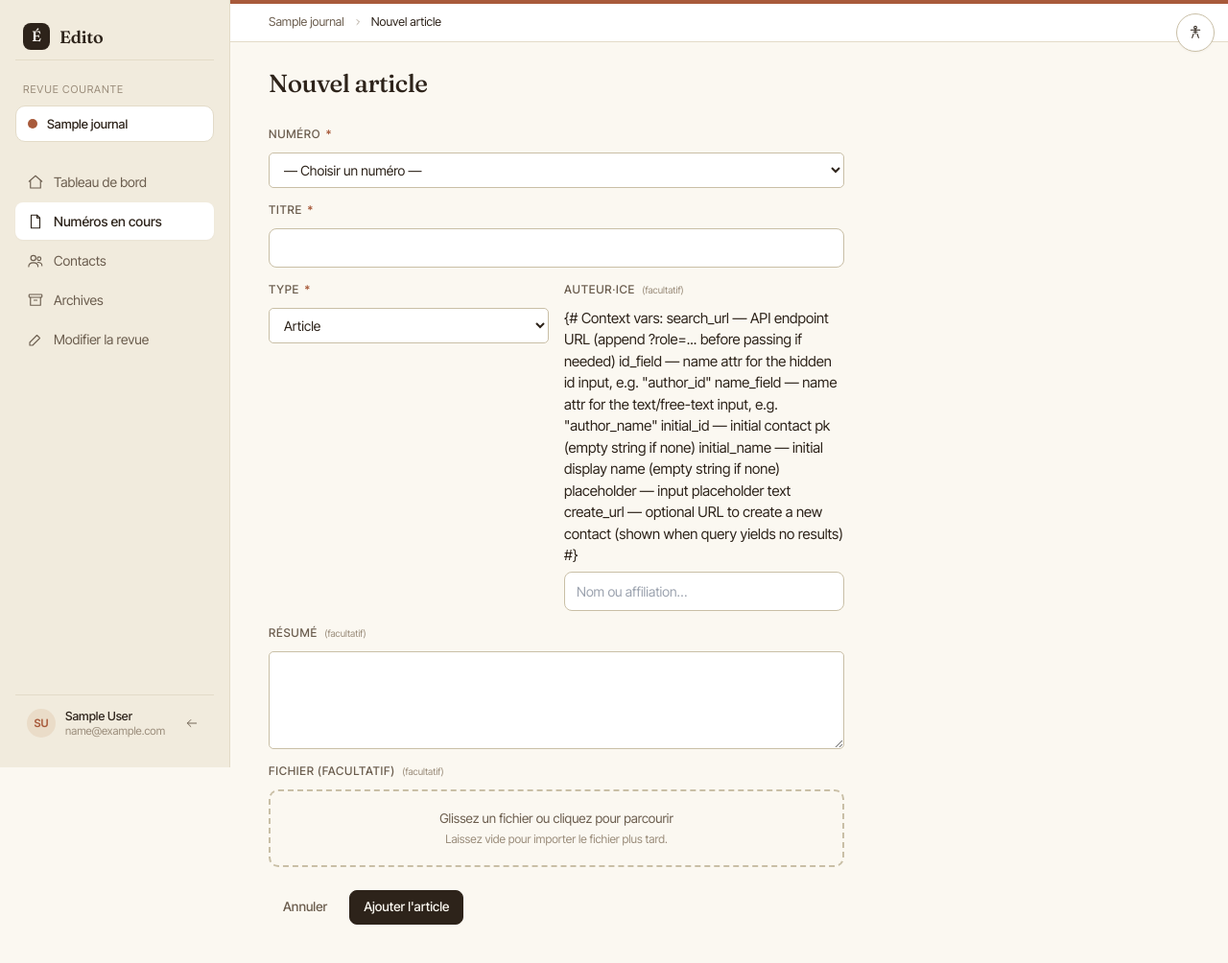
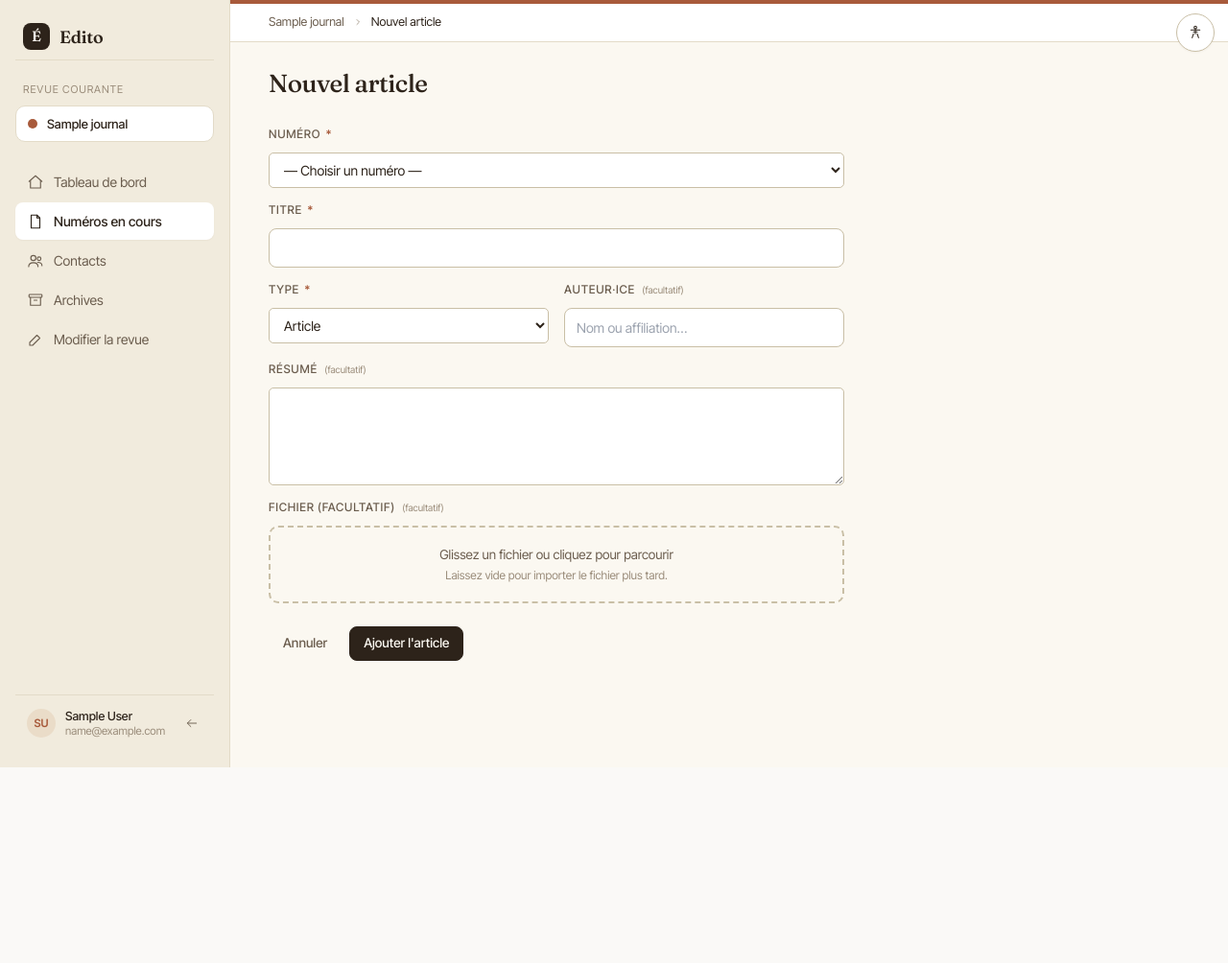
Before and after one commit to Hsbtqemy/larevue, a Django app: a page that uses templates/base.html in a window 1280 px wide. Shown: the top 1004 px of the page at 96% size. After the commit the page ends 800 px from the top, so only its background shows below. Run offline with Django 5.2, Linux system fonts and the light colour scheme; a user stored in the database is signed in; tables that the repository leaves empty hold one stand-in row (values such as "Sample post"); some libraries are stand-ins or nearby versions.

Commit message:
refactor(simplify): élimination des doublons détectés au /simplify pass
- MAX_UPLOAD_MB extrait dans apps/core/utils et importé dans issues/forms et journals/forms
- .all() redondant supprimé après select_related() dans issues/views et journals/views
- db inutile retiré du fixture doc (journal et user le fournissent déjà)
- _apply_article_creation_extras() extrait pour dédupliquer le post_create des deux vues ArticleCreate
- Préfixe _kw mutualisé dans ArticleDetailView pour les URL du contexte
- db_models.Q → Q (import direct) dans contacts/views
- Commentaires de contrat retirés des partials _confirm_delete et _contact_autocomplete
- Meilleure gestion des réponses non-JSON dans edito.js

Co-Authored-By: Claude Sonnet 4.6 <noreply@anthropic.com>

```diff
--- a/apps/articles/forms.py
+++ b/apps/articles/forms.py
@@ -14,8 +14,7 @@ class ArticleEditForm(forms.ModelForm):
 
     class Meta:
         model = Article
-        fields = ["title", "article_type", "abstract"]
-        widgets = {"abstract": forms.Textarea(attrs={"rows": 4})}
+        fields = ["title", "article_type"]
 
 
 class ArticleCreateForm(forms.ModelForm):
--- a/apps/articles/views.py
+++ b/apps/articles/views.py
@@ -43,6 +43,20 @@ def _resolve_author(post_data, journal):
     return None, author_name
 
 
+def _apply_article_creation_extras(instance, post_data, journal, form, uploaded_by):
+    author, override = _resolve_author(post_data, journal)
+    instance.author = author
+    instance.author_name_override = override
+    f = form.cleaned_data.get("file")
+    update_fields = ["author", "author_name_override"]
+    if f:
+        instance.mark_received()
+        update_fields.append("state")
+    instance.save(update_fields=update_fields)
+    if f:
+        ArticleVersion.objects.create(article=instance, file=f, uploaded_by=uploaded_by)
+
+
 class ArticleCreateView(JournalOwnedCreateView):
     form_class = ArticleCreateForm
     template_name = "articles/create.html"
@@ -73,15 +87,7 @@ class ArticleCreateView(JournalOwnedCreateView):
         instance.issue = self.issue
 
     def post_create(self, instance, form):
-        author, override = _resolve_author(self.request.POST, self.request.journal)
-        instance.author = author
-        instance.author_name_override = override
-        instance.save(update_fields=["author", "author_name_override"])
-        f = form.cleaned_data.get("file")
-        if f:
-            instance.mark_received()
-            instance.save()
-            ArticleVersion.objects.create(article=instance, file=f, uploaded_by=self.request.user)
+        _apply_article_creation_extras(instance, self.request.POST, self.request.journal, form, self.request.user)
 
     def get_success_url(self, instance):
         return reverse(
@@ -120,15 +126,7 @@ class ArticleCreateFromJournalView(JournalOwnedCreateView):
         instance.issue = form.cleaned_data["issue"]
 
     def post_create(self, instance, form):
-        author, override = _resolve_author(self.request.POST, self.request.journal)
-        instance.author = author
-        instance.author_name_override = override
-        instance.save(update_fields=["author", "author_name_override"])
-        f = form.cleaned_data.get("file")
-        if f:
-            instance.mark_received()
-            instance.save()
-            ArticleVersion.objects.create(article=instance, file=f, uploaded_by=self.request.user)
+        _apply_article_creation_extras(instance, self.request.POST, self.request.journal, form, self.request.user)
 
     def get_success_url(self, instance):
         return reverse(
@@ -311,6 +309,7 @@ class ArticleDetailView(JournalMemberRequiredMixin, DetailView):
         show_file_upload = not is_archived and article.state not in _UPLOAD_BLOCKED_STATES
         file_upload_is_first = article.state == Article.State.PENDING
 
+        _kw = {"slug": journal.slug, "issue_id": issue.pk, "article_id": article.pk}
         ctx.update({
             "issue": issue,
             "journal": journal,
@@ -340,6 +339,11 @@ class ArticleDetailView(JournalMemberRequiredMixin, DetailView):
             "file_upload_url": file_upload_url,
             "show_file_upload": show_file_upload,
             "file_upload_is_first": file_upload_is_first,
+            "patch_url": reverse("articles:patch", kwargs=_kw),
+            "edit_url": reverse("articles:edit", kwargs=_kw),
+            "delete_url": reverse("articles:delete", kwargs=_kw),
+            "note_create_url": reverse("articles:note_create", kwargs=_kw),
+            "review_create_url": reverse("articles:review_create", kwargs=_kw),
         })
         return ctx
 
--- a/apps/core/utils.py
+++ b/apps/core/utils.py
@@ -1,6 +1,8 @@
 import os
 
 from django.http import FileResponse
+
+MAX_UPLOAD_MB = 25
 
 
 def file_response(field_file):
--- a/apps/issues/forms.py
+++ b/apps/issues/forms.py
@@ -1,8 +1,7 @@
 from django import forms
 
+from apps.core.utils import MAX_UPLOAD_MB
 from apps.issues.models import Issue, IssueDocument
-
-MAX_UPLOAD_MB = 25
 
 
 class IssueEditForm(forms.ModelForm):
--- a/apps/issues/views.py
+++ b/apps/issues/views.py
@@ -253,7 +253,7 @@ class IssueDetailView(JournalMemberRequiredMixin, DetailView):
         )
 
         _doc_kw = {"slug": journal.slug, "issue_id": issue.pk}
-        documents = list(issue.documents.select_related("uploaded_by").all())
+        documents = list(issue.documents.select_related("uploaded_by"))
         for doc in documents:
             doc.download_url = reverse(
                 "issues:document_download", kwargs={**_doc_kw, "doc_id": doc.pk}
--- a/apps/journals/forms.py
+++ b/apps/journals/forms.py
@@ -1,8 +1,7 @@
 from django import forms
 
+from apps.core.utils import MAX_UPLOAD_MB
 from apps.journals.models import Journal, JournalDocument
-
-MAX_UPLOAD_MB = 25
 
 
 class JournalEditForm(forms.ModelForm):
--- a/apps/journals/views.py
+++ b/apps/journals/views.py
@@ -192,7 +192,7 @@ class JournalEditView(JournalMemberRequiredMixin, View):
     def _context(self, form):
         journal = self.request.journal
         _kw = {"slug": journal.slug}
-        documents = list(journal.documents.select_related("uploaded_by").all())
+        documents = list(journal.documents.select_related("uploaded_by"))
         for doc in documents:
             doc.download_url = reverse("journal_document_download", kwargs={**_kw, "doc_id": doc.pk})
             doc.delete_url = reverse("journal_document_delete", kwargs={**_kw, "doc_id": doc.pk})
--- a/static/js/edito.js
+++ b/static/js/edito.js
@@ -193,14 +193,20 @@ document.addEventListener("alpine:init", () => {
           headers: { "X-CSRFToken": getCsrfToken() },
           body: new FormData(form),
         });
-        const data = await res.json();
+        let data;
+        try {
+          data = await res.json();
+        } catch {
+          this.errors = { __all__: [`Erreur serveur (${res.status}).`] };
+          return;
+        }
         if (res.ok) {
           window.location.href = data.redirect_url;
         } else {
-          this.errors = data.errors || {};
+          this.errors = data.errors || { __all__: [data.error || `Erreur (${res.status}).`] };
         }
       } catch (e) {
-        this.errors = { __all__: ["Erreur lors de l'enregistrement."] };
+        this.errors = { __all__: ["Erreur réseau."] };
       } finally {
         this.saving = false;
       }
--- a/templates/base.html
+++ b/templates/base.html
@@ -30,7 +30,7 @@
   <style>[x-cloak]{display:none !important}</style>
   <script src="https://cdn.tailwindcss.com"></script>
   {% load static %}
-  <script defer src="{% static 'js/edito.js' %}?v=20260425d"></script>
+  <script defer src="{% static 'js/edito.js' %}?v=20260425e"></script>
   <script defer src="https://cdn.jsdelivr.net/npm/alpinejs@3.x.x/dist/cdn.min.js"></script>
   {% block extra_head %}{% endblock %}
 </head>
--- a/templates/partials/_confirm_delete.html
+++ b/templates/partials/_confirm_delete.html
@@ -1,7 +1,3 @@
-{# Confirm-delete modal.
-   Context: delete_url, title (opt), message (opt), confirm_label (opt),
-   require_typing (opt), trigger_label (opt), trigger_cls (opt).
-   Server contract: returns JSON {"redirect_url": "..."} on success. #}
 {% if require_typing %}
 <div x-data="confirmDelete('{{ delete_url }}', '{{ require_typing|escapejs }}')">
 {% else %}
--- a/templates/partials/_contact_autocomplete.html
+++ b/templates/partials/_contact_autocomplete.html
@@ -1,14 +1,4 @@
 {% load edito %}
-{#
-  Context vars:
-    search_url    — API endpoint URL (append ?role=... before passing if needed)
-    id_field      — name attr for the hidden id input, e.g. "author_id"
-    name_field    — name attr for the text/free-text input, e.g. "author_name"
-    initial_id    — initial contact pk (empty string if none)
-    initial_name  — initial display name (empty string if none)
-    placeholder   — input placeholder text
-    create_url    — optional URL to create a new contact (shown when query yields no results)
-#}
 <div x-data="contactAutocomplete({ searchUrl: '{{ search_url|escapejs }}', initialName: '{{ initial_name|escapejs }}', initialId: '{{ initial_id }}' })"
      style="position:relative">
 
```
Also changed, not shown: apps/contacts/views.py (+4 -6 lines), apps/journals/tests/test_documents.py (+1 -1 lines).
